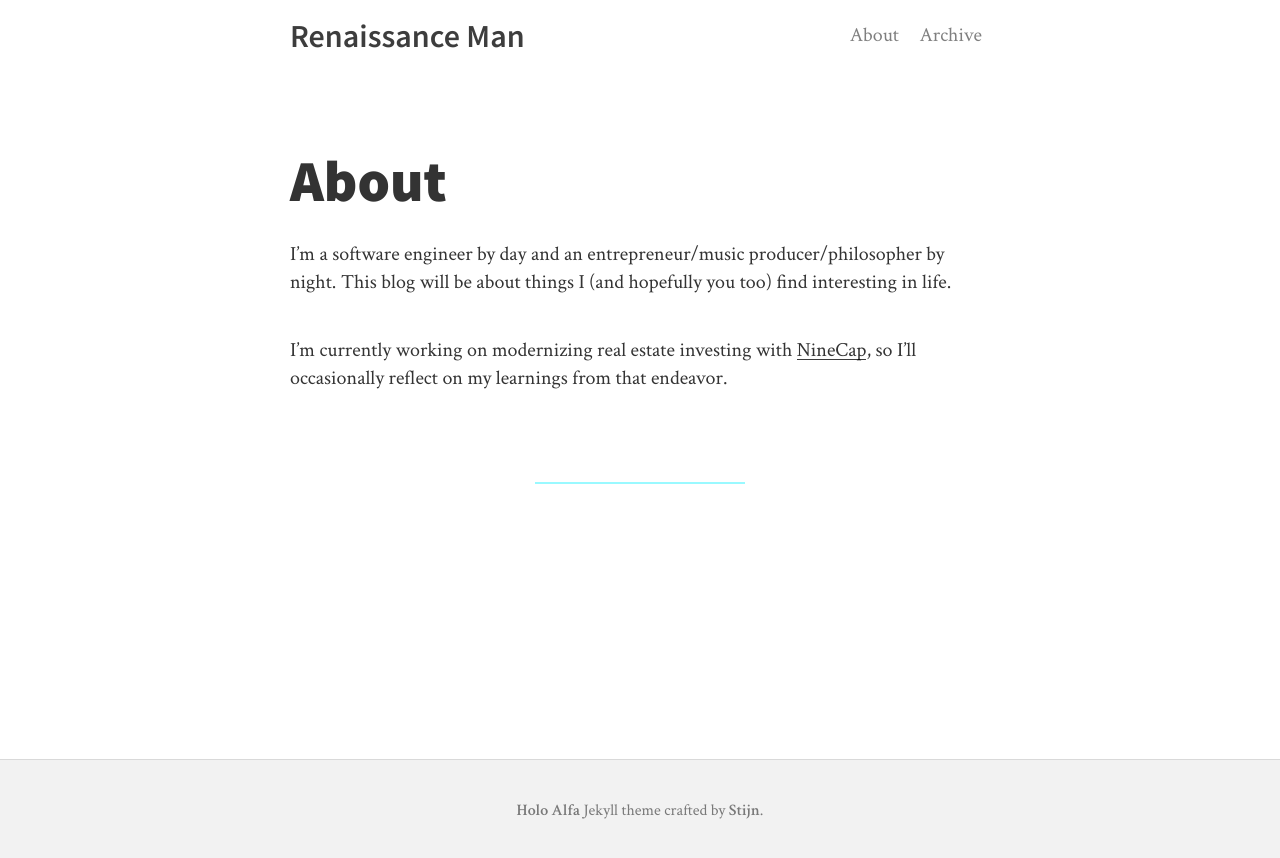
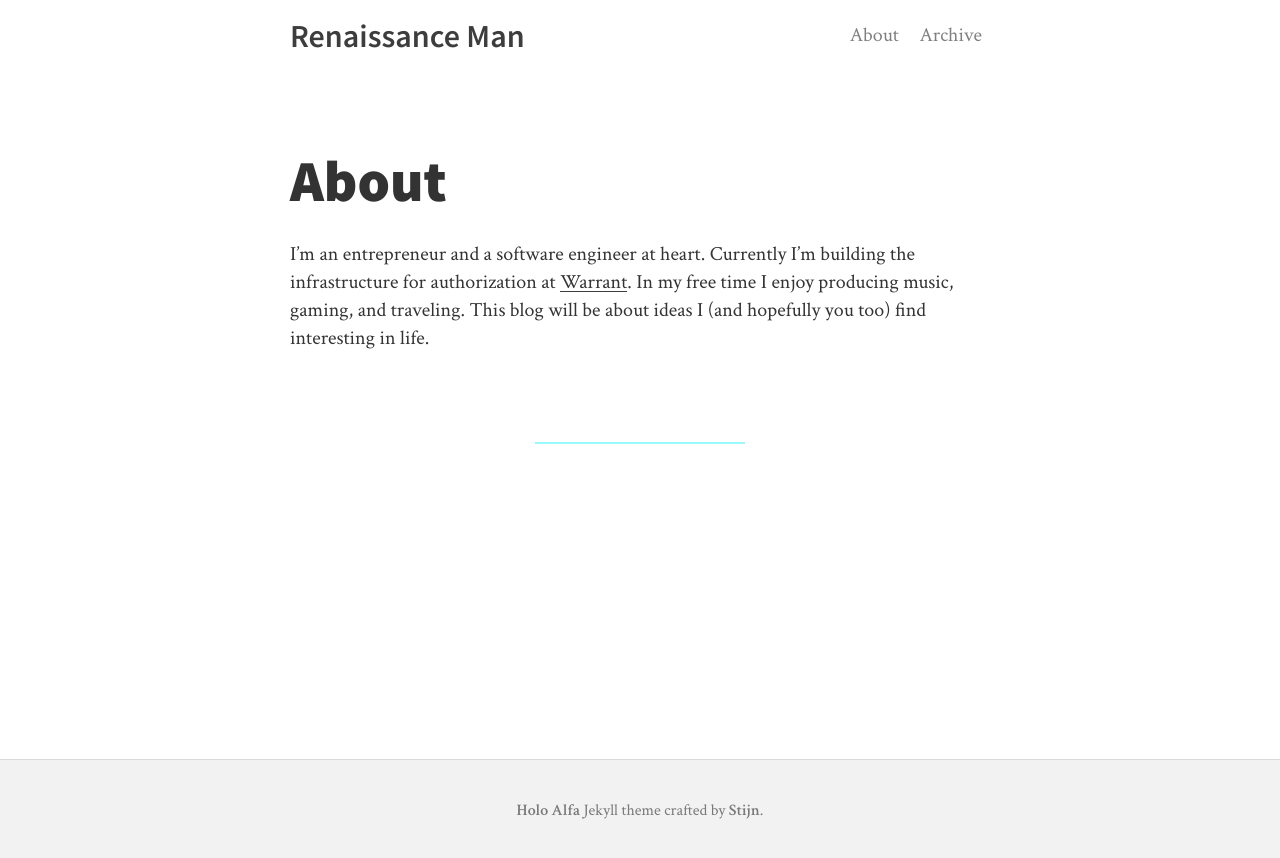
Before and after one commit to kkajla12/kkajla12.github.io, a Jekyll site: the page built from about.md, in a window 1280 px wide. Shown: the top 858 px of the page. Built offline with Jekyll 4.4.1, drawn with Linux system fonts in a browser that asks for light colours; nearby versions of some CDN libraries.

Commit message:
Update About page

```diff
--- a/about.md
+++ b/about.md
@@ -3,8 +3,6 @@ layout: page
 title: About
 ---
 
-I'm a software engineer by day and an entrepreneur/music producer/philosopher by night. This blog will be about things I (and hopefully you too) find interesting in life.
-
-I'm currently working on modernizing real estate investing with [NineCap](https://www.nine-cap.com/), so I'll occasionally reflect on my learnings from that endeavor.
+I'm an entrepreneur and a software engineer at heart. Currently I'm building the infrastructure for authorization at [Warrant](https://warrant.dev). In my free time I enjoy producing music, gaming, and traveling. This blog will be about ideas I (and hopefully you too) find interesting in life.
 
 ---
```
